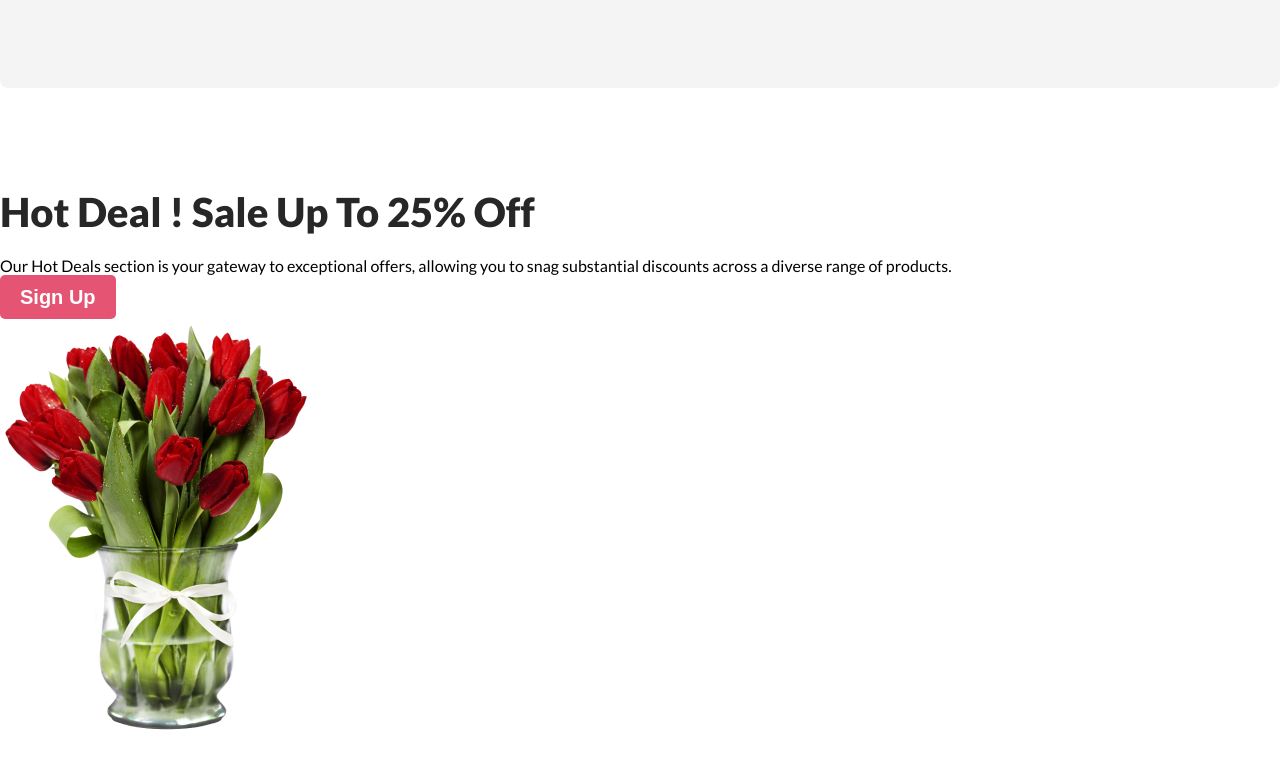
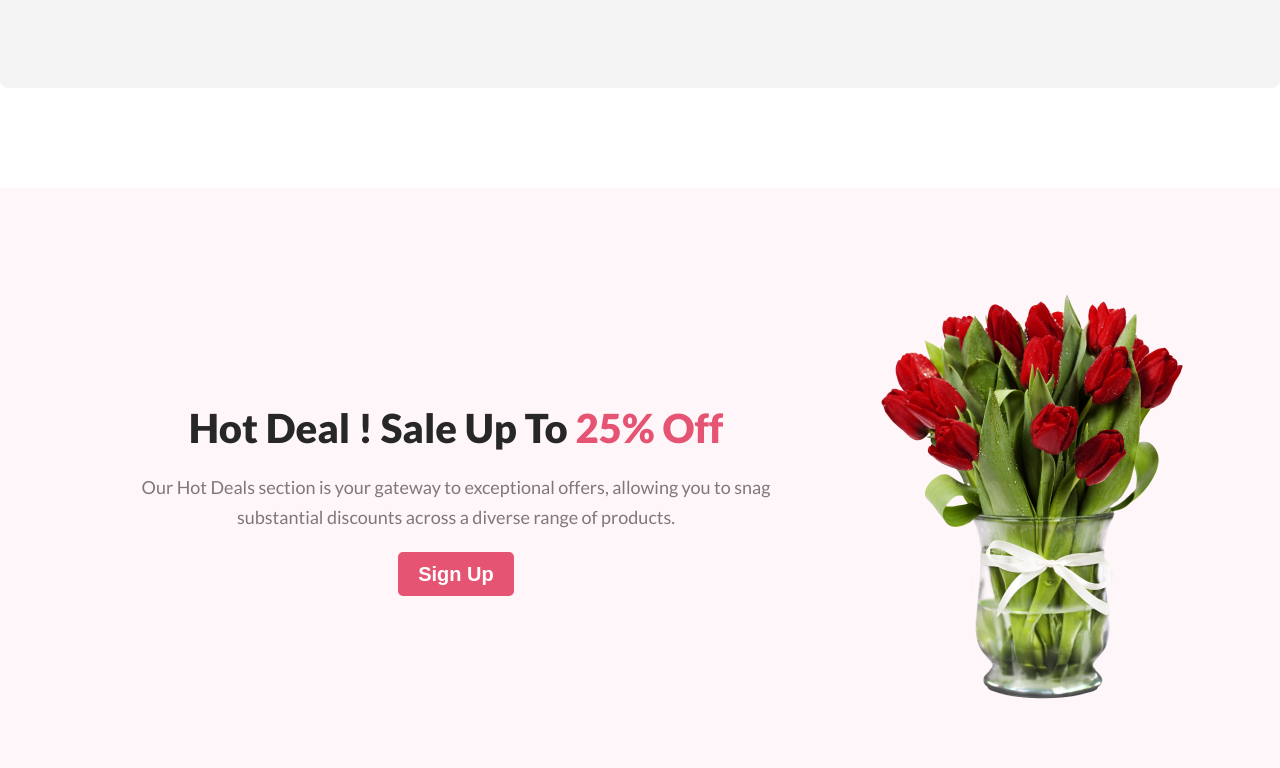
Before and after one commit to abdur-razzak02/Flower-Shop, a plain HTML site: page index.html in a window 1280 px wide. Shown: the part 1788-2556 px from the top of the page. Drawn offline with Linux system fonts and the light colour scheme.

Commit message:
our featured flower section added

```diff
--- a/css/style.css
+++ b/css/style.css
@@ -11,8 +11,8 @@ body {
 }
 
 /* shared style */
+
 section {
-  max-width: 1440px;
   margin: 0 auto;
   margin-bottom: 100px;
 }
@@ -40,6 +40,9 @@ section {
   width: fit-content;
   color: rgb(255, 255, 255);
   background: rgb(229, 84, 115);
+}
+span{
+    color: rgb(229, 84, 115);
 }
 
 /* header banner section */
@@ -80,6 +83,10 @@ section {
 
 /* Our Featured Flowers */
 
+.fratured-flower-container {
+  max-width: 1440px;
+  margin: 0 auto;
+}
 .featured-title {
   width: 600px;
   text-align: center;
@@ -125,16 +132,42 @@ section {
   height: 320px;
   border-radius: 8px;
   display: flex;
+  margin: 0 auto;
   justify-content: space-between;
   align-items: center;
   background: rgba(39, 39, 39, 0.05);
 }
-.service-card{
+.service-card {
+  display: flex;
+  flex-direction: column;
+  justify-content: center;
+  align-items: center;
+  text-align: center;
+  gap: 20px;
+  width: 33.33%;
+}
+
+#hot-deal {
+  background: rgba(229, 84, 115, 0.05);
+}
+.sale-container{
+    max-width: 1440px;
+    margin: 0 auto;
     display: flex;
-    flex-direction: column;
+    padding: 100px;
+    gap: 50px;
+    align-items: center;
     justify-content: center;
-    align-items: center;
+}
+.sale-text{
+    width: 70%;
+    margin: 0 auto;
+    padding: 0 50px;
     text-align: center;
-    gap: 20px;
-    width: 33.33%;
 }
+.sale-subtitle{
+    margin-bottom: 20px;
+}
+.sale-image{
+    width: 30%;
+}
--- a/index.html
+++ b/index.html
@@ -28,6 +28,7 @@
 
     <!-- our featured flower -->
     <section id="featured-flower">
+      <div class="fratured-flower-container">
         <div class="featured-title">
             <h1 class="section-title">Our Featured Flowers</h1>
             <p class="section-boddy">
@@ -51,6 +52,7 @@
             <p>Pink Flower Tree</p>
             <p>Flower Tree</p>
             <p>Yeollow Flower</p>
+          </div>
       </div>
     </section>
 
@@ -76,8 +78,8 @@
       <section id="hot-deal">
         <div class="sale-container">
             <div class="sale-text">
-                <h1 class="section-title">Hot Deal ! Sale Up To 25% Off</h1>
-                <p>Our Hot Deals section is your gateway to exceptional offers, allowing you to snag substantial discounts across a diverse range of products.</p>
+                <h1 class="section-title">Hot Deal ! Sale Up To <span>25% Off</span></h1>
+                <p class="section-body sale-subtitle">Our Hot Deals section is your gateway to exceptional offers, allowing you to snag substantial discounts across a diverse range of products.</p>
                 <button class="btn-primary">Sign Up</button>
             </div>
             <div class="sale-image">
```
Lines whose indentation alone changed are shown as unchanged.
